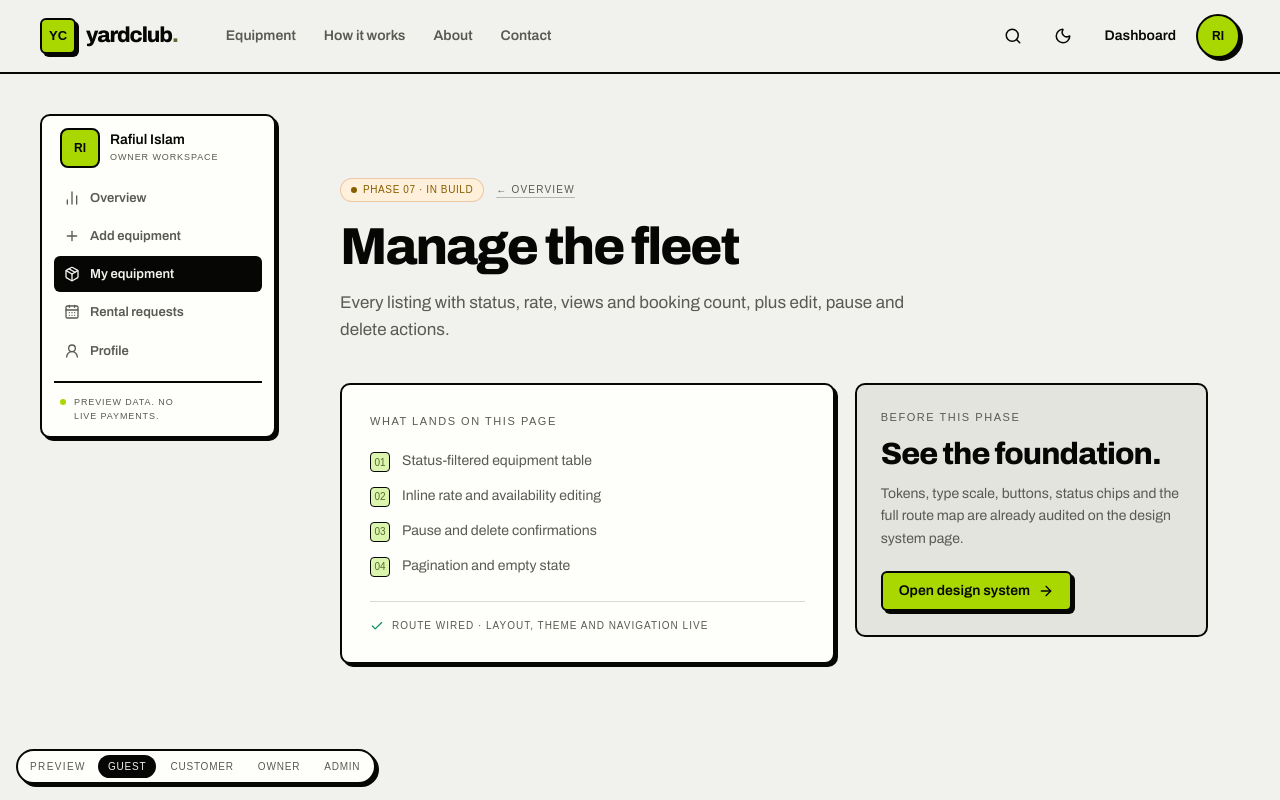
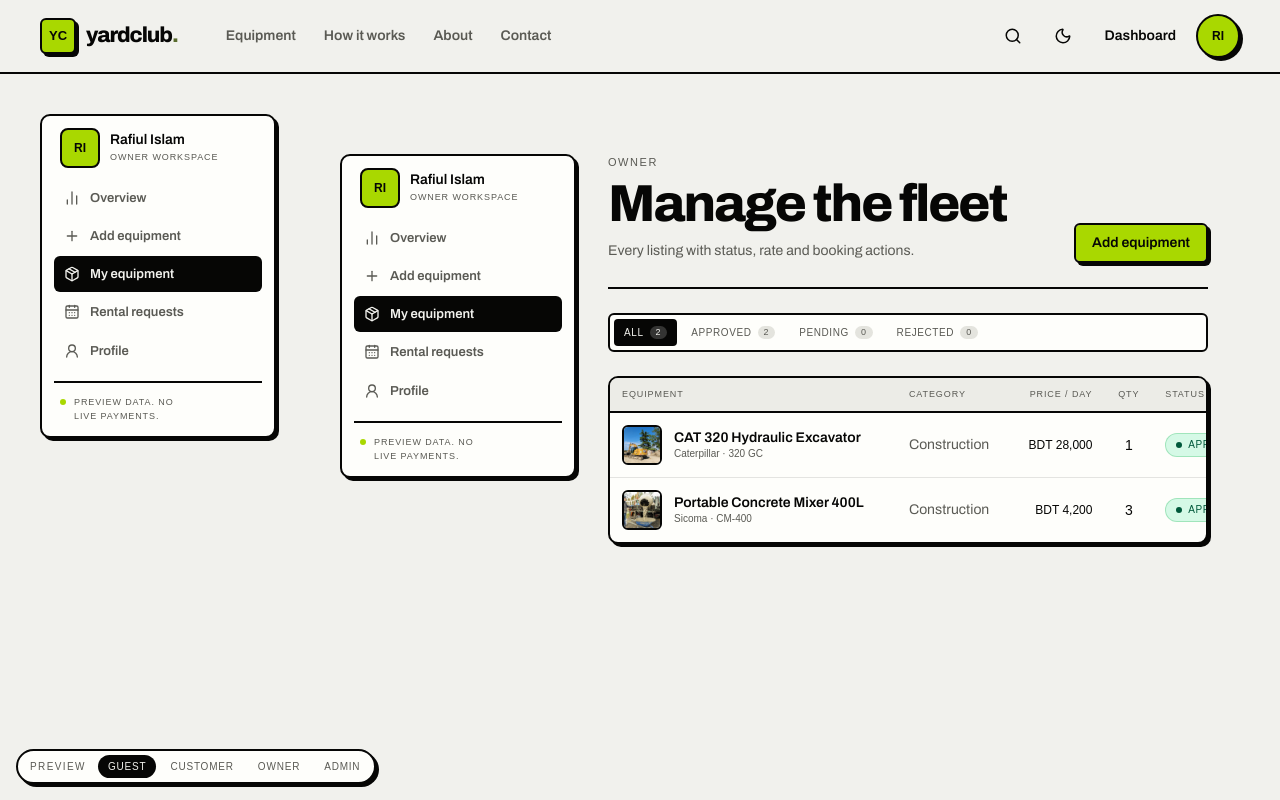
Before and after one commit to Srabon-bot/yard-club-client, a Next.js app: page /owner/equipment in a window 1280 px wide. Built offline with nearby package versions, Linux system fonts and the light colour scheme; a web font is replaced by a local one.

Commit message:
feat: build owner my-equipment page

```diff
--- a/src/app/(dashboard)/owner/equipment/page.tsx
+++ b/src/app/(dashboard)/owner/equipment/page.tsx
@@ -1,21 +1,169 @@
-import type { Metadata } from "next";
-import { PhasePlaceholder } from "@/components/site/phase-placeholder";
+"use client";
 
-export const metadata: Metadata = { title: 'My equipment' };
+import Image from "next/image";
+import Link from "next/link";
+import { Package, Pencil, Trash2 } from "lucide-react";
+import { toast } from "sonner";
+import { DashboardShell } from "@/components/dashboard/dashboard-shell";
+import {
+  DashboardHeading,
+  DataTable,
+  EmptyState,
+  EquipmentStatusBadge,
+  FilterTabs,
+} from "@/components/dashboard/parts";
+import { Button } from "@/components/ui/button";
+import { formatBDT } from "@/lib/format";
+import { equipment as allEquipment } from "@/lib/mock/equipment";
+import type { EquipmentStatus } from "@/lib/types";
+import { useSearchParams } from "next/navigation";
 
-export default function Page() {
+const OWNER_ID = "rafiul-islam";
+const ownerEquipment = allEquipment.filter((e) => e.ownerId === OWNER_ID);
+
+function EquipmentTable({ status }: { status: EquipmentStatus | "all" }) {
+  const rows =
+    status === "all"
+      ? ownerEquipment
+      : ownerEquipment.filter((e) => e.status === status);
+
+  if (rows.length === 0) {
+    return (
+      <EmptyState
+        icon={Package}
+        title="No equipment"
+        description={
+          status === "all"
+            ? "You have not added any equipment yet."
+            : `No ${status} listings.`
+        }
+        action={
+          <Button asChild>
+            <Link href="/owner/add-equipment">Add equipment</Link>
+          </Button>
+        }
+      />
+    );
+  }
+
   return (
-    <PhasePlaceholder
-      phase="07"
-      title='Manage the fleet'
-      description='Every listing with status, rate, views and booking count, plus edit, pause and delete actions.'
-      sections={[
-      'Status-filtered equipment table',
-      'Inline rate and availability editing',
-      'Pause and delete confirmations',
-      'Pagination and empty state',
+    <DataTable
+      minWidth={860}
+      head={[
+        { label: "Equipment" },
+        { label: "Category" },
+        { label: "Price / day", align: "right" },
+        { label: "Qty", align: "center" },
+        { label: "Status" },
+        { label: "Actions" },
       ]}
-      parent={{ label: 'Overview', href: '/owner' }}
-    />
+    >
+      {rows.map((e) => (
+        <tr
+          key={e.id}
+          className="border-b border-ink/10 text-sm last:border-b-0 hover:bg-secondary/40"
+        >
+          <td className="px-3 py-3">
+            <div className="flex items-center gap-3">
+              <div className="relative size-10 shrink-0 overflow-hidden rounded-[6px] border-2 border-ink">
+                <Image
+                  src={e.image}
+                  alt={e.name}
+                  fill
+                  className="object-cover"
+                  sizes="40px"
+                />
+              </div>
+              <div>
+                <p className="font-semibold leading-tight">{e.name}</p>
+                <p className="font-mono text-[10px] text-ink-soft">
+                  {e.brand} · {e.model}
+                </p>
+              </div>
+            </div>
+          </td>
+          <td className="px-3 py-3 capitalize text-ink-soft">{e.category}</td>
+          <td className="px-3 py-3 text-right font-mono text-[12px] tabular-nums">
+            {formatBDT(e.pricePerDay)}
+          </td>
+          <td className="px-3 py-3 text-center font-mono text-sm">
+            {e.quantity}
+          </td>
+          <td className="px-3 py-3">
+            <EquipmentStatusBadge status={e.status} />
+          </td>
+          <td className="px-3 py-3">
+            <div className="flex items-center gap-1.5">
+              <Button asChild size="sm" variant="outline">
+                <Link href={`/equipment/${e.id}`}>View</Link>
+              </Button>
+              <Button
+                size="sm"
+                variant="outline"
+                onClick={() => toast.info("Edit coming soon")}
+              >
+                <Pencil className="size-3.5" aria-hidden="true" />
+              </Button>
+              <Button
+                size="sm"
+                variant="outline"
+                className="border-red-300 text-red-600 hover:bg-red-50 dark:hover:bg-red-950"
+                onClick={() =>
+                  toast.error("Delete coming soon", {
+                    description: "Confirm dialog will appear here.",
+                  })
+                }
+              >
+                <Trash2 className="size-3.5" aria-hidden="true" />
+              </Button>
+            </div>
+          </td>
+        </tr>
+      ))}
+    </DataTable>
   );
 }
+
+export default function OwnerEquipmentPage() {
+  const sp = useSearchParams();
+  const rawStatus = sp.get("status") ?? "all";
+  const status = rawStatus as EquipmentStatus | "all";
+
+  const counts = {
+    all: ownerEquipment.length,
+    approved: ownerEquipment.filter((e) => e.status === "approved").length,
+    pending: ownerEquipment.filter((e) => e.status === "pending").length,
+    rejected: ownerEquipment.filter((e) => e.status === "rejected").length,
+  };
+
+  return (
+    <DashboardShell>
+      <div className="grid gap-6">
+        <DashboardHeading
+          eyebrow="Owner"
+          title="Manage the fleet"
+          description="Every listing with status, rate and booking actions."
+          actions={
+            <Button asChild>
+              <Link href="/owner/add-equipment">Add equipment</Link>
+            </Button>
+          }
+        />
+
+        <FilterTabs
+          options={[
+            { value: "all", label: "All", count: counts.all },
+            { value: "approved", label: "Approved", count: counts.approved },
+            { value: "pending", label: "Pending", count: counts.pending },
+            { value: "rejected", label: "Rejected", count: counts.rejected },
+          ]}
+          current={status}
+          basePath="/owner/equipment"
+          label="Filter by status"
+        />
+
+        <EquipmentTable status={status} />
+      </div>
+    </DashboardShell>
+  );
+}
```
